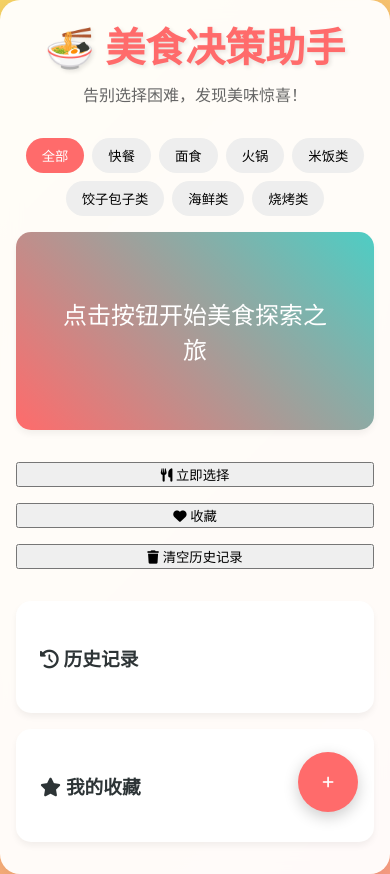
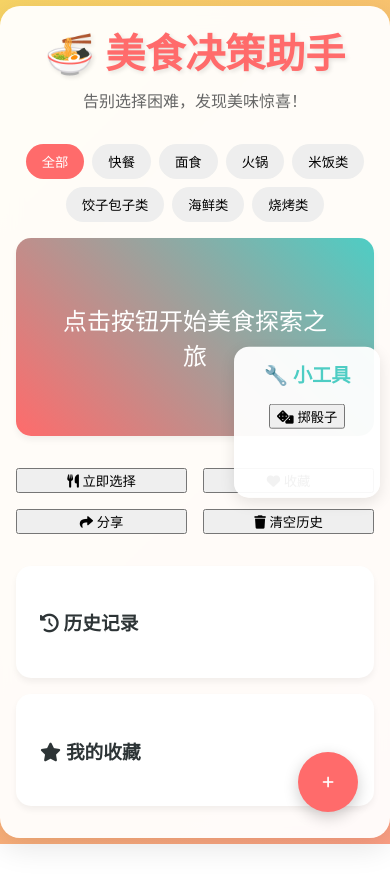
Before and after one commit to Julius-chu7/dinner-selector, a plain HTML site: page docs/index.html in a window 390 px wide. After the commit the page ends 844 px from the top, so only its background shows below. Drawn offline with Linux system fonts and the light colour scheme.

Commit message:
Update index.html

```diff
--- a/docs/index.html
+++ b/docs/index.html
@@ -32,6 +32,39 @@
             width: 90%;
             max-width: 800px;
             backdrop-filter: blur(10px);
+            position: relative;
+        }
+
+        /* 新增工具箱样式 */
+        .toolbox {
+            position: fixed;
+            right: 20px;
+            top: 50%;
+            transform: translateY(-50%);
+            background: rgba(255, 255, 255, 0.95);
+            padding: 1rem;
+            border-radius: 15px;
+            box-shadow: 0 5px 15px rgba(0, 0, 0, 0.1);
+            width: 160px;
+            z-index: 1000;
+        }
+
+        .toolbox h3 {
+            margin: 0 0 1rem;
+            font-size: 1.2em;
+            color: var(--secondary);
+            text-align: center;
+        }
+
+        .dice-container {
+            text-align: center;
+        }
+
+        #diceResult {
+            font-size: 2em;
+            margin: 0.5rem 0;
+            min-height: 40px;
+            transition: all 0.3s ease;
         }
 
         .header {
@@ -67,7 +100,7 @@
 
         .controls {
             display: grid;
-            grid-template-columns: repeat(auto-fit, minmax(200px, 1fr));
+            grid-template-columns: repeat(auto-fit, minmax(150px, 1fr));
             gap: 1rem;
             margin: 2rem 0;
         }
@@ -124,6 +157,21 @@
             margin-bottom: 0.5rem;
             background: #f8f9fa;
             border-radius: 8px;
+            display: flex;
+            justify-content: space-between;
+            align-items: center;
+        }
+
+        .delete-btn {
+            color: #ff6b6b;
+            cursor: pointer;
+            padding: 2px 5px;
+            border-radius: 50%;
+            transition: all 0.3s ease;
+        }
+
+        .delete-btn:hover {
+            background: #ffecec;
         }
 
         .floating-btn {
@@ -154,29 +202,28 @@
             .history-list {
                 columns: 1;
             }
-        }
 
-        /* 动态背景装饰 */
-        .deco-circle {
-            position: absolute;
-            background: rgba(255, 255, 255, 0.2);
-            border-radius: 50%;
-            animation: float 8s infinite;
-        }
-
-        @keyframes float {
-            0%, 100% {
-                transform: translateY(0);
-            }
-
-            50% {
-                transform: translateY(-20px);
+            .toolbox {
+                right: 10px;
+                width: 120px;
+                padding: 0.8rem;
             }
         }
     </style>
 </head>
 
 <body>
+    <!-- 工具箱 -->
+    <div class="toolbox">
+        <h3>🔧 小工具</h3>
+        <div class="dice-container">
+            <button class="btn-secondary" onclick="rollDice()">
+                <i class="fas fa-dice"></i> 掷骰子
+            </button>
+            <div id="diceResult"></div>
+        </div>
+    </div>
+
     <div class="container">
         <div class="header">
             <h1 class="title">🍜 美食决策助手</h1>
@@ -205,8 +252,11 @@
             <button class="btn-secondary" onclick="toggleFavorite()">
                 <i class="fas fa-heart"></i> 收藏
             </button>
+            <button class="btn-secondary" onclick="shareResult()">
+                <i class="fas fa-share"></i> 分享
+            </button>
             <button class="btn-secondary" onclick="clearHistory()">
-                <i class="fas fa-trash"></i> 清空历史记录
+                <i class="fas fa-trash"></i> 清空历史
             </button>
         </div>
 
@@ -226,33 +276,7 @@
     </button>
 
     <script>
-        // 丰富版数据
-        const foodData = {
-            all: [
-                // 快餐
-                "KFC", "麦当劳", "必胜客", "塔斯汀", "汉堡王", "德克士", "永和大王", "真功夫",
-                // 面食
-                "炸酱面", "重庆小面", "油泼面", "麻酱鸡丝拌面", "兰州拉面", "牛肉板面", "豚骨拉面", "日式乌冬面", "意大利面",
-                // 火锅
-                "串串香", "鸡公煲", "旋转小火锅", "麻辣香锅", "中式烤肉", "韩式部队火锅", "泰式冬阴功火锅",
-                // 米饭类
-                "双拼饭", "盖饭", "米村拌饭", "黄焖鸡米饭", "卤肉饭", "煲仔饭", "石锅拌饭", "咖喱饭",
-                // 饺子包子类
-                "锅贴", "小笼包", "饺子", "生煎包", "灌汤包", "烧麦",
-                // 海鲜类
-                "烤鱼", "寿司", "海鲜粥", "花甲粉", "清蒸鱼", "虾饺",
-                // 烧烤类
-                "烧烤", "中式烤肉", "韩式烤肉", "铁板烧"
-            ],
-            fastfood: ["KFC", "麦当劳", "必胜客", "塔斯汀", "汉堡王", "德克士", "永和大王", "真功夫"],
-            noodle: ["炸酱面", "重庆小面", "油泼面", "麻酱鸡丝拌面", "兰州拉面", "牛肉板面", "豚骨拉面", "日式乌冬面", "意大利面"],
-            hotpot: ["串串香", "鸡公煲", "旋转小火锅", "麻辣香锅", "中式烤肉", "韩式部队火锅", "泰式冬阴功火锅"],
-            rice: ["双拼饭", "盖饭", "米村拌饭", "黄焖鸡米饭", "卤肉饭", "煲仔饭", "石锅拌饭", "咖喱饭"],
-            dumpling: ["锅贴", "小笼包", "饺子", "生煎包", "灌汤包", "烧麦"],
-            seafood: ["烤鱼", "寿司", "海鲜粥", "花甲粉", "清蒸鱼", "虾饺"],
-            barbecue: ["烧烤", "中式烤肉", "韩式烤肉", "铁板烧"]
-        };
-
+        // 数据存储
         let history = JSON.parse(localStorage.getItem('foodHistory')) || [];
         let favorites = JSON.parse(localStorage.getItem('foodFavorites')) || [];
 
@@ -260,6 +284,7 @@
         updateHistoryDisplay();
         updateFavoriteDisplay();
 
+        // 核心功能
         function startSelection() {
             const activeCategory = document.querySelector('.category-tab.active').dataset.category;
             const candidates = foodData[activeCategory];
@@ -277,6 +302,7 @@
             return arr[Math.floor(Math.random() * arr.length)];
         }
 
+        // 显示相关
         function displayResult(food) {
             const resultElement = document.getElementById('result');
             resultElement.innerHTML = `
@@ -294,11 +320,11 @@
                 "火锅": "围炉聚炊欢呼处，百味消融小釜中",
                 "寿司": "新鲜的食材与软糯米饭的完美结合，带来舌尖上的海洋之旅",
                 "烧烤": "烟火气息，烤出生活的滋味"
-                // 可继续添加其他描述
             };
             return descriptions[food] || "发现美食新体验！";
         }
 
+        // 历史记录
         function addToHistory(food) {
             history.unshift({
                 food: food,
@@ -309,6 +335,17 @@
             updateHistoryDisplay();
         }
 
+        function updateHistoryDisplay() {
+            const listElement = document.getElementById('historyList');
+            listElement.innerHTML = history.map(item => `
+                <div class="history-item">
+                    <span>🍴 ${item.food}</span>
+                    <small>${item.timestamp}</small>
+                </div>
+            `).join('');
+        }
+
+        // 收藏功能
         function toggleFavorite() {
             const currentFood = document.querySelector('#result h2')?.textContent.split('：')[1];
             if (!currentFood) return;
@@ -323,39 +360,82 @@
             updateFavoriteDisplay();
         }
 
-        function updateHistoryDisplay() {
-            const listElement = document.getElementById('historyList');
-            listElement.innerHTML = history.map(item => `
-                <div class="history-item">
-                    <span>🍴 ${item.food}</span>
-                    <small>${item.timestamp}</small>
-                </div>
-            `).join('');
-        }
-
         function updateFavoriteDisplay() {
             const listElement = document.getElementById('favoriteList');
             listElement.innerHTML = favorites.map(food => `
                 <div class="history-item">
                     <span>❤️ ${food}</span>
+                    <span class="delete-btn" onclick="removeFromFavorite('${food}')">
+                        <i class="fas fa-times"></i>
+                    </span>
                 </div>
             `).join('');
         }
 
+        function removeFromFavorite(food) {
+            favorites = favorites.filter(item => item !== food);
+            localStorage.setItem('foodFavorites', JSON.stringify(favorites));
+            updateFavoriteDisplay();
+        }
+
+        // 新增功能：分享
+        function shareResult() {
+            const result = document.querySelector('#result h2')?.textContent;
+            const shareData = {
+                title: '美食推荐',
+                text: result || '发现美食选择神器！',
+                url: window.location.href
+            };
+
+            if (navigator.share) {
+                navigator.share(shareData).catch(console.error);
+            } else {
+                const text = `${shareData.text} - ${shareData.url}`;
+                navigator.clipboard.writeText(text)
+                    .then(() => alert('链接已复制到剪贴板'))
+                    .catch(() => prompt('请手动复制链接：', text));
+            }
+        }
+
+        // 新增功能：掷骰子
+        function rollDice() {
+            const resultElement = document.getElementById('diceResult');
+            let count = 0;
+
+            const animation = setInterval(() => {
+                resultElement.textContent = Math.floor(Math.random() * 6) + 1;
+                count++;
+                if(count > 10) {
+                    clearInterval(animation);
+                    const final = Math.floor(Math.random() * 6) + 1;
+                    resultElement.textContent = final;
+                    resultElement.style.transform = 'scale(1.2)';
+                    setTimeout(() => {
+                        resultElement.style.transform = 'scale(1)';
+                    }, 200);
+                }
+            }, 100);
+        }
+
+        // 其他功能
         function showCustomDialog() {
             const newFood = prompt('请输入您想添加的新美食：');
             if (newFood) {
-                const category = prompt('请选择该美食的分类（fastfood/noodle/hotpot/rice/dumpling/seafood/barbecue/all）：');
+                const category = prompt('请选择分类（fastfood/noodle/hotpot/rice/dumpling/seafood/barbecue/all）：');
                 if (category && foodData[category]) {
                     foodData[category].push(newFood);
-                    if (category!== 'all') {
+                    if (category !== 'all') {
                         foodData.all.push(newFood);
                     }
-                    alert('添加成功！下次选择时即可看到该选项');
-                } else {
-                    alert('分类输入有误，请重新添加。');
+                    alert('添加成功！');
                 }
             }
+        }
+
+        function clearHistory() {
+            history = [];
+            localStorage.setItem('foodHistory', JSON.stringify(history));
+            updateHistoryDisplay();
         }
 
         function showLoadingAnimation() {
@@ -368,20 +448,32 @@
             `;
         }
 
-        // 分类切换功能
+        // 事件监听
         document.querySelectorAll('.category-tab').forEach(tab => {
-            tab.addEventListener('click', function () {
+            tab.addEventListener('click', function() {
                 document.querySelectorAll('.category-tab').forEach(t => t.classList.remove('active'));
                 this.classList.add('active');
             });
         });
 
-        function clearHistory() {
-            history = [];
-            localStorage.setItem('foodHistory', JSON.stringify(history));
-            updateHistoryDisplay();
-        }
+        document.getElementById('favoriteList').addEventListener('click', function(e) {
+            if(e.target.closest('.delete-btn')) {
+                const food = e.target.closest('.history-item').querySelector('span').textContent.replace('❤️ ', '');
+                removeFromFavorite(food);
+            }
+        });
+
+        // 数据源
+        const foodData = {
+            all: ["KFC","麦当劳","必胜客","塔斯汀","汉堡王","德克士","永和大王","真功夫","炸酱面","重庆小面","油泼面","麻酱鸡丝拌面","兰州拉面","牛肉板面","豚骨拉面","日式乌冬面","意大利面","串串香","鸡公煲","旋转小火锅","麻辣香锅","中式烤肉","韩式部队火锅","泰式冬阴功火锅","双拼饭","盖饭","米村拌饭","黄焖鸡米饭","卤肉饭","煲仔饭","石锅拌饭","咖喱饭","锅贴","小笼包","饺子","生煎包","灌汤包","烧麦","烤鱼","寿司","海鲜粥","花甲粉","清蒸鱼","虾饺","烧烤","中式烤肉","韩式烤肉","铁板烧"],
+            fastfood: ["KFC","麦当劳","必胜客","塔斯汀","汉堡王","德克士","永和大王","真功夫"],
+            noodle: ["炸酱面","重庆小面","油泼面","麻酱鸡丝拌面","兰州拉面","牛肉板面","豚骨拉面","日式乌冬面","意大利面"],
+            hotpot: ["串串香","鸡公煲","旋转小火锅","麻辣香锅","中式烤肉","韩式部队火锅","泰式冬阴功火锅"],
+            rice: ["双拼饭","盖饭","米村拌饭","黄焖鸡米饭","卤肉饭","煲仔饭","石锅拌饭","咖喱饭"],
+            dumpling: ["锅贴","小笼包","饺子","生煎包","灌汤包","烧麦"],
+            seafood: ["烤鱼","寿司","海鲜粥","花甲粉","清蒸鱼","虾饺"],
+            barbecue: ["烧烤","中式烤肉","韩式烤肉","铁板烧"]
+        };
     </script>
 </body>
-
 </html>
```
